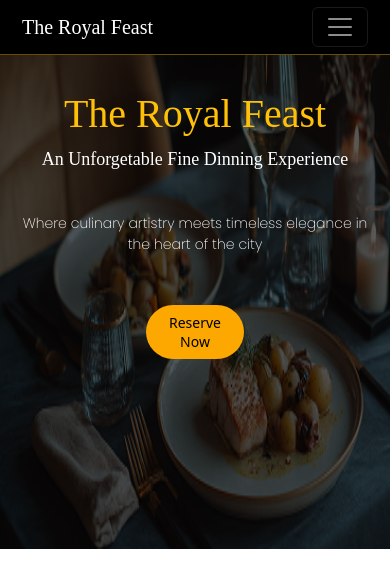
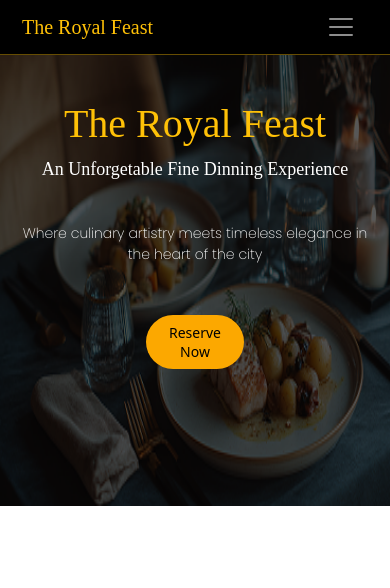
Before and after one commit to MUHAMMAD-SAAD746/the-royal-feast, a plain HTML site: page index.html in a window 390 px wide. Both pictures are taken after a click on the link "The Royal Feast". Drawn offline with nearby package versions, Linux system fonts and the light colour scheme.

Commit message:
feat(responsive): navber and header complete with responsiveness

```diff
--- a/style.css
+++ b/style.css
@@ -17,11 +17,11 @@ nav .navbar-brand {
     font-family: serif;
     font-size: 24px;
     color: #FFC107;
-    margin-right: 0;
+    margin-right: 30px;
 }
 
-.navbar-toggler-icon {
-    color: #fff !important;
+.navbar-dark .navbar-toggler {
+    border: none;
 }
 
 .nav-link {
@@ -49,11 +49,16 @@ nav .navbar-brand {
 }
 
 .navbar-nav {
-    margin-left: 35px;
+    margin: 0 auto;
 }
 
 .nav-link:hover {
     color: #FFC107;
+}
+
+.navbar-dark .navbar-brand:hover,
+.navbar-dark .navbar-brand:focus {
+    color: #FFC107 !important;
 }
 
 header {
@@ -164,8 +169,8 @@ header .subtext {
     }
 
     header {
-        padding-top: 90px;
-        height: 65vh;
+        padding-top: 100px;
+        height: 60vh;
         /* reduce height for small phones */
     }
 
@@ -180,6 +185,7 @@ header .subtext {
 
     header .subtext {
         font-size: 14px;
+        padding: 0 10px;
     }
 
     .reservation-btn2 {
```
Also changed, not shown: index.html (+4 -17 lines).
